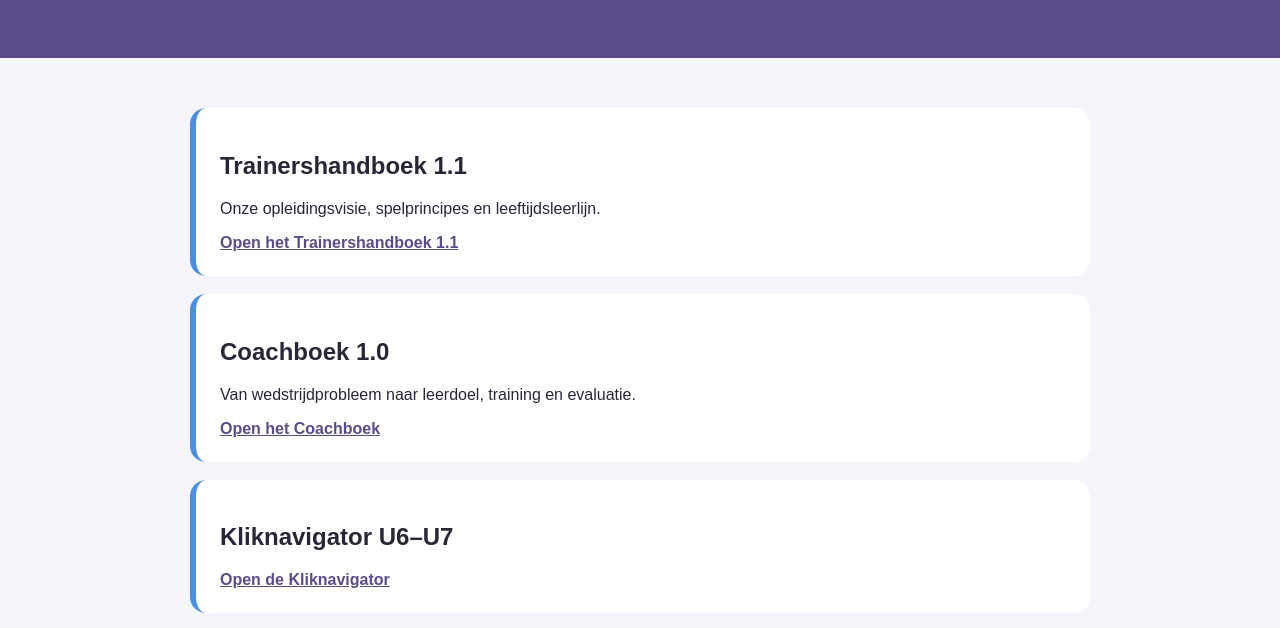
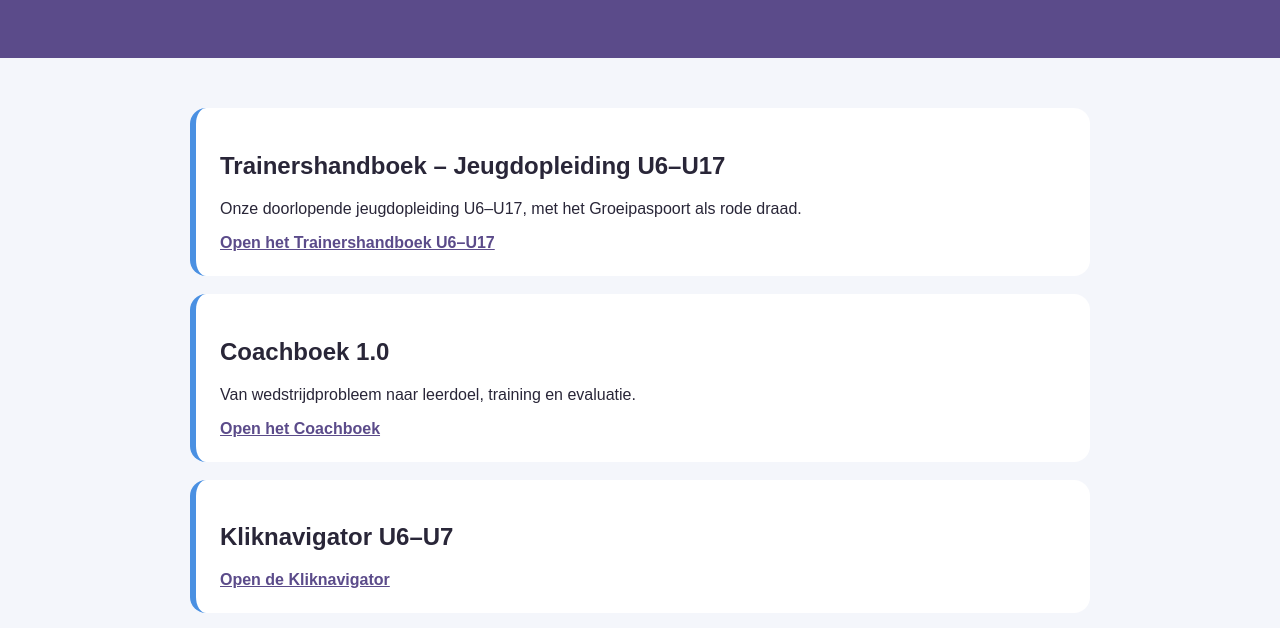
Before and after one commit to Francoiswavria/kskw-voetbalacademy, a plain HTML site: page index.html in a window 1280 px wide. Shown: the part 146-774 px from the top of the page. Drawn offline with Linux system fonts and the light colour scheme.

Commit message:
Update Trainershandboek section in index.html

```diff
--- a/index.html
+++ b/index.html
@@ -42,9 +42,9 @@
   </header>
   <main>
   <div class="kaart">
-  <h2>Trainershandboek 1.1</h2>
-  <p>Onze opleidingsvisie, spelprincipes en leeftijdsleerlijn.</p>
-  <a href="trainershandboek-v1-1.html">Open het Trainershandboek 1.1</a>
+<h2>Trainershandboek – Jeugdopleiding U6–U17</h2>
+  <p>Onze doorlopende jeugdopleiding U6–U17, met het Groeipaspoort als rode draad.</p>
+  <a href="trainershandboek-jeugdopleiding-u6-u17.html">Open het Trainershandboek U6–U17</a>
 </div>
 
 <div class="kaart">
```
